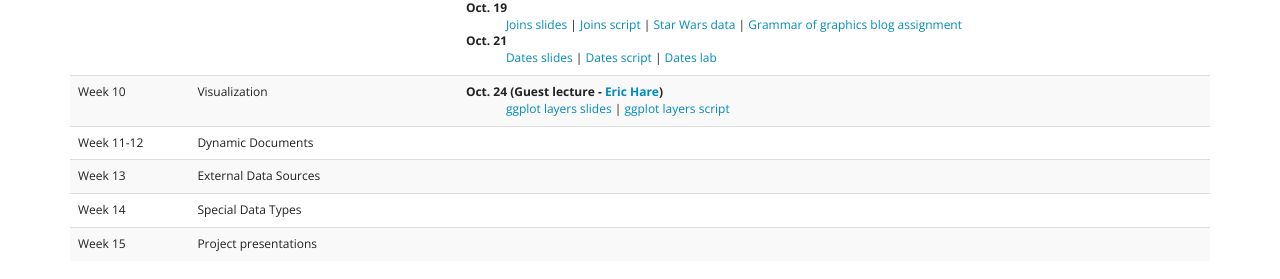
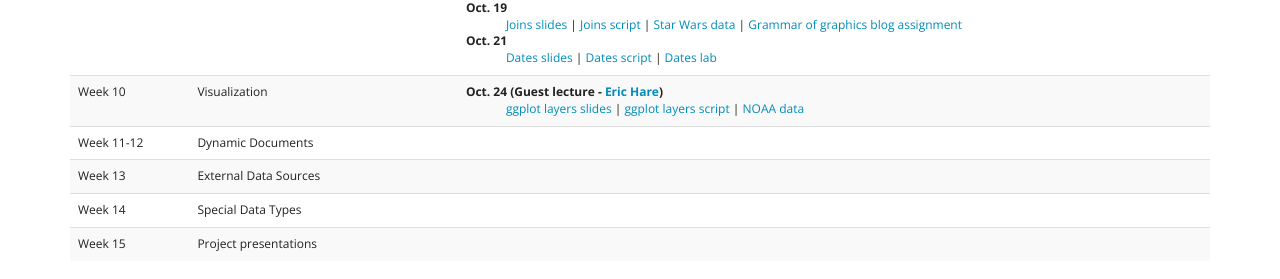
Before and after one commit to agron590-ISU/agron590-ISU.github.io, a Jekyll site: the page built from syllabus.html, in a window 1280 px wide. Shown: the part 1088-1367 px from the top of the page. Built offline with Jekyll 4.4.1, drawn with Linux system fonts in a browser that asks for light colours.

Commit message:
add data link

```diff
--- a/syllabus.html
+++ b/syllabus.html
@@ -123,7 +123,7 @@ The full syllabus is available <a href="http://agron590-isu.github.io/materials/
         <td>
           <dl>
             <dt>Oct. 24 (Guest lecture - <a src="https://github.com/erichare" target=_blank>Eric Hare</a>)</dt>
-            <dd><a href="../materials/week_10/layers/slides_layers.html" target=_blank>ggplot layers slides</a> | <a href="../materials/week_10/layers/script_layers.R" target=_blank>ggplot layers script</a></dd>
+            <dd><a href="../materials/week_10/layers/slides_layers.html" target=_blank>ggplot layers slides</a> | <a href="../materials/week_10/layers/script_layers.R" target=_blank>ggplot layers script</a> | <a href="https://github.com/agron590-ISU/materials/blob/master/week_10/layers/data/noaa.rdata" target=_blank>NOAA data</a></dd>
           </dl>
         </td>
       </tr>
```
